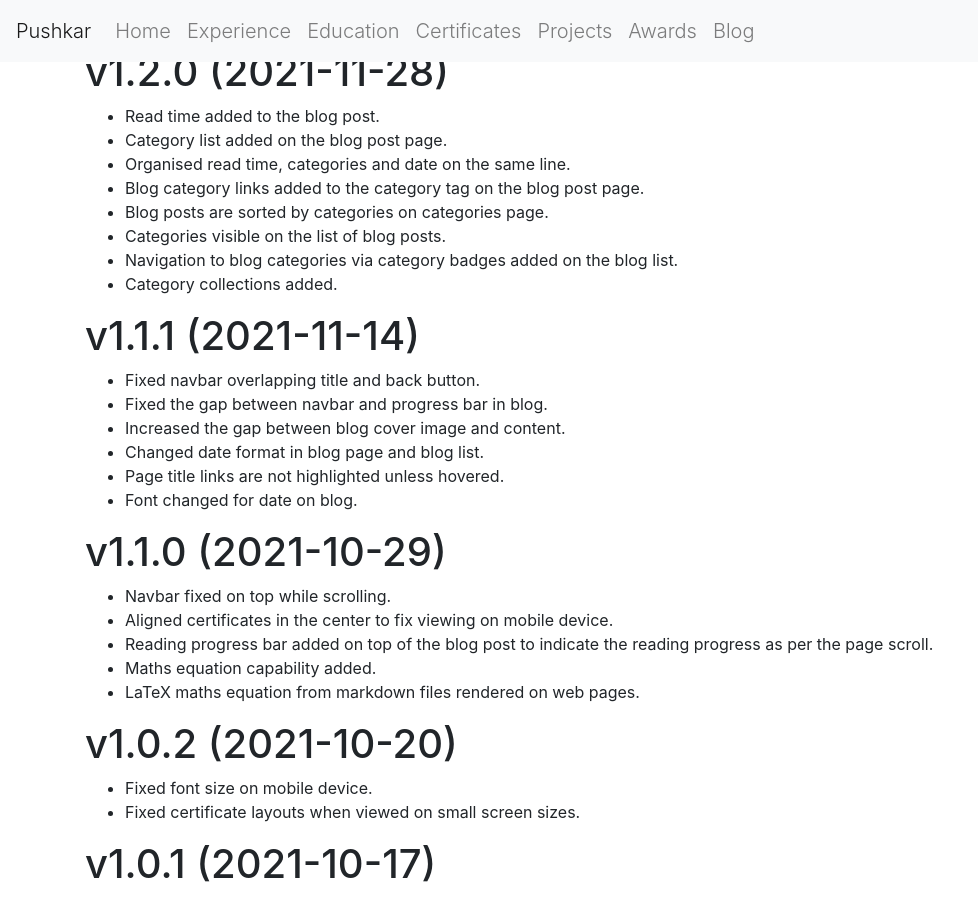
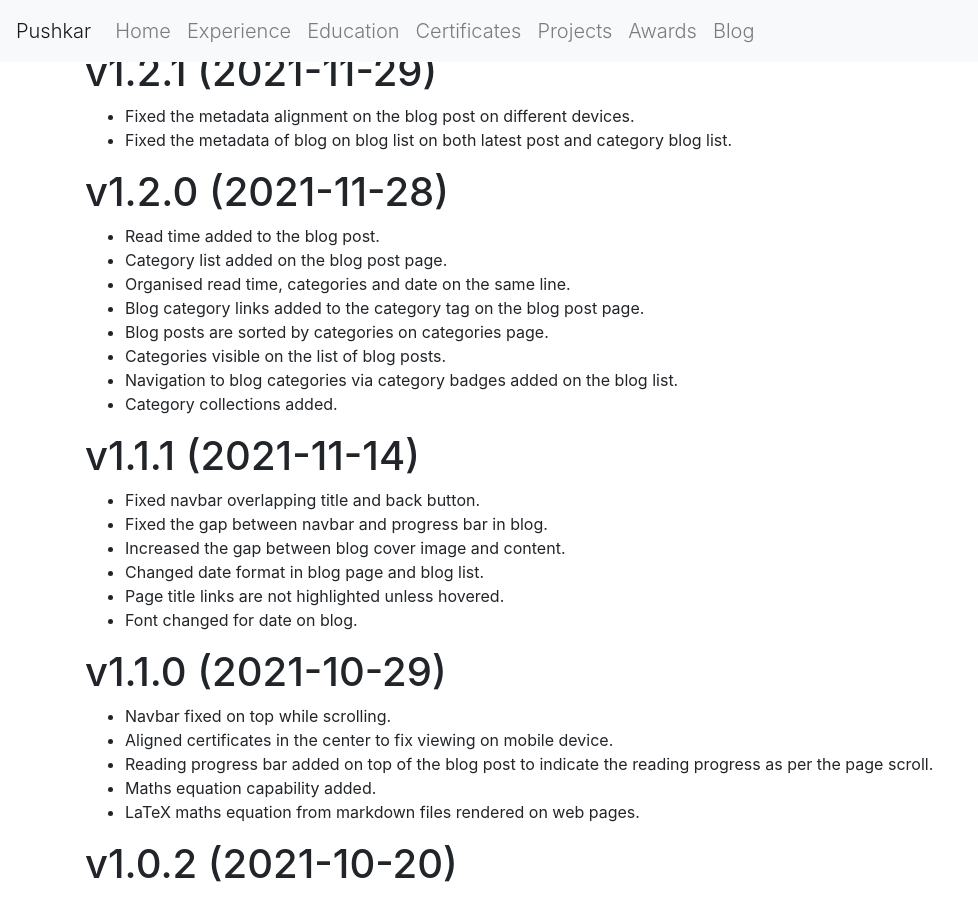
Before and after one commit to pushkarkadam/portfolio, a Jekyll site: the page built from HISTORY.md, in a window 1280 px wide and 900 px high. Shown: the whole window, without its empty margins (0-978 px from the left). Built offline with Jekyll 4.4.1, drawn with Linux system fonts in a browser that asks for light colours; nearby versions of some CDN libraries; our own code applies the rules of GitHub Pages for plain Markdown files.

Commit message:
Updated development history for v1.2.1.

```diff
--- a/HISTORY.md
+++ b/HISTORY.md
@@ -1,3 +1,8 @@
+# v1.2.1 (2021-11-29)
+
+* Fixed the metadata alignment on the blog post on different devices.
+* Fixed the metadata of blog on blog list on both latest post and category blog list.
+
 # v1.2.0 (2021-11-28)
 
 * Read time added to the blog post.
```
